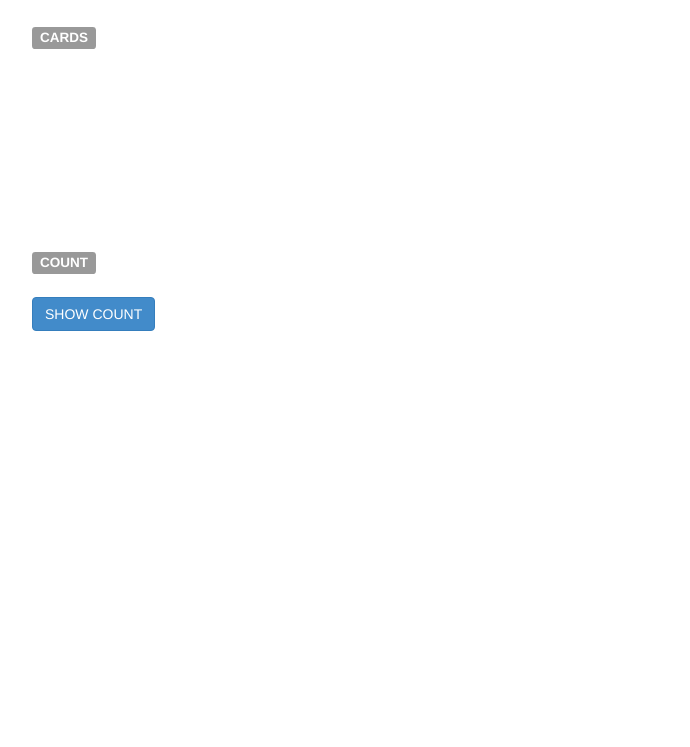
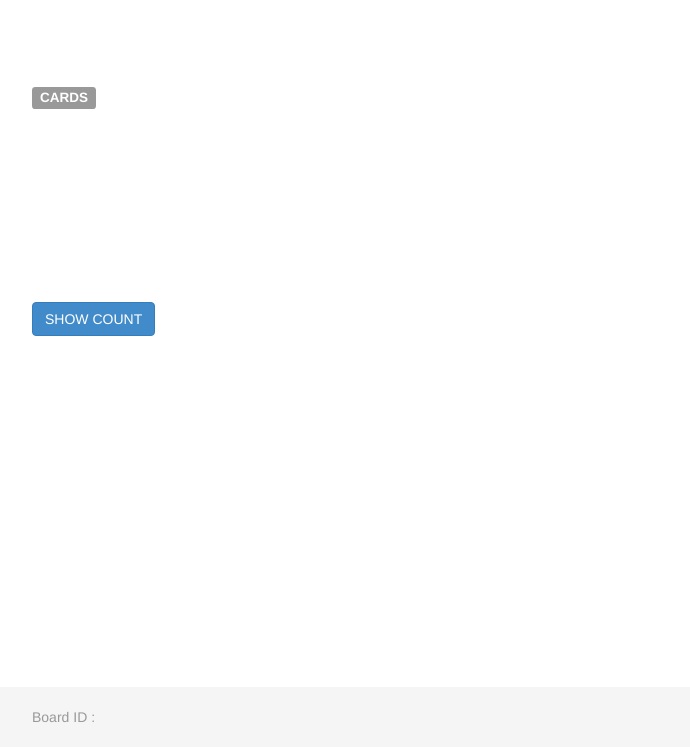
Before and after one commit to fculpo/BlackJackStrategyTrainerGUI, a website: page public/count.html in a window 1280 px wide. Shown: the part 53-800 px from the top of the page, without its empty margins (38-728 px from the left). Drawn offline with nearby package versions, Linux system fonts and the light colour scheme; no server answers.

Commit message:
add footer

```diff
--- a/public/count.html
+++ b/public/count.html
@@ -6,6 +6,7 @@
     <!-- Bootstrap -->
     <link href="css/bootstrap.css" rel="stylesheet" media="screen">
     <link href="css/bjt.css" rel="stylesheet" media="screen">
+    <link href="css/sticky-footer.css" rel="stylesheet" media="screen">
     <!-- HTML5 shim and Respond.js IE8 support of HTML5 elements and media queries -->
     <!--[if lt IE 9]>
       <script src="js/lib/html5shiv.js"></script>
@@ -14,6 +15,7 @@
   </head>
 
   <body>
+    <div id="wrap">
       <div class="navbar navbar-default navbar-static-top">
         <div class="container" style="width: auto;">
           <div class="navbar-header">
@@ -46,17 +48,21 @@
         </div>
 
         <div class="row">
-        <div class="col-md-4"><h4><span class="label label-default">COUNT</span></h4></div>
-        <div class="col-md-4">
-          <h1 id="runningCount" visible="false"></h1>
+          <div class="col-md-4"><button id="show-btn" type="button" class="btn btn-primary">SHOW COUNT</button></div>
+          <div class="col-md-4"><h1 id="runningCount" visible="false"></h1></div>
+        </div>
+
+        <div class="row">
+
+        </div>
+
       </div>
     </div>
 
-      <div class="row">
-        <div class="col-md-4"><button id="show-btn" type="button" class="btn btn-primary">SHOW COUNT</button></div>
-        <div class="col-md-4"><div id="board-id"></div></div>
+    <div id="footer">
+      <div class="container">
+        <p class="text-muted credit">Board ID : <span id="board-id"></span></p>
       </div>
-
     </div>
 
     <!-- JavaScript plugins (requires jQuery) -->
--- /dev/null
+++ b/public/css/sticky-footer.css
@@ -0,0 +1,45 @@
+/* Sticky footer styles
+-------------------------------------------------- */
+
+html,
+body {
+  height: 100%;
+  /* The html and body elements cannot have any padding or margin. */
+}
+
+/* Wrapper for page content to push down footer */
+#wrap {
+  min-height: 100%;
+  height: auto;
+  /* Negative indent footer by its height */
+  margin: 0 auto -60px;
+  /* Pad bottom by footer height */
+  padding: 0 0 60px;
+}
+
+/* Set the fixed height of the footer here */
+#footer {
+  height: 60px;
+  background-color: #f5f5f5;
+}
+
+
+/* Custom page CSS
+-------------------------------------------------- */
+/* Not required for template or sticky footer method. */
+
+#wrap > .container {
+  padding: 60px 15px 0;
+}
+.container .credit {
+  margin: 20px 0;
+}
+
+#footer > .container {
+  padding-left: 15px;
+  padding-right: 15px;
+}
+
+code {
+  font-size: 80%;
+}
```
Also changed, not shown: public/index.html (+9 -5 lines). Lines whose indentation alone changed are shown as unchanged.
